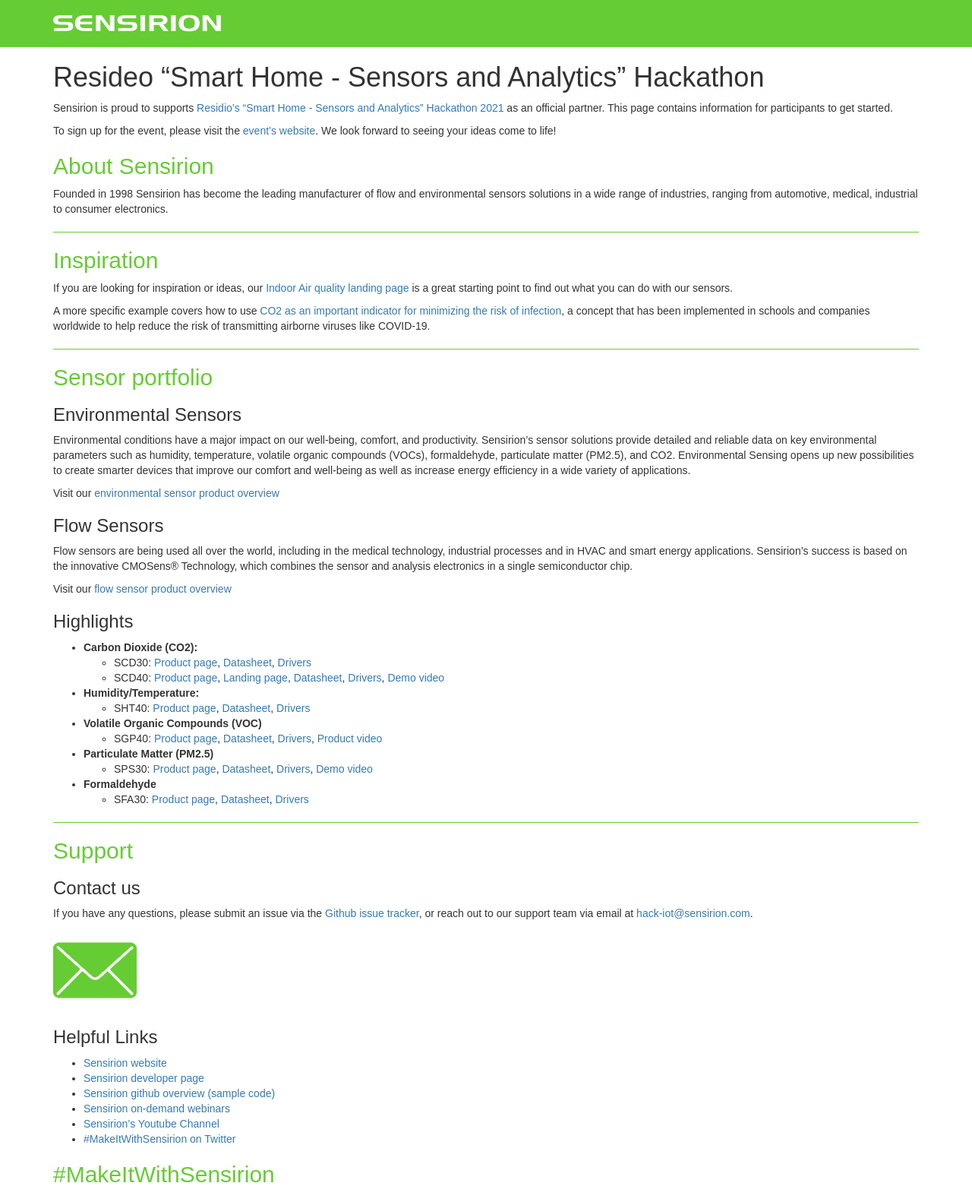
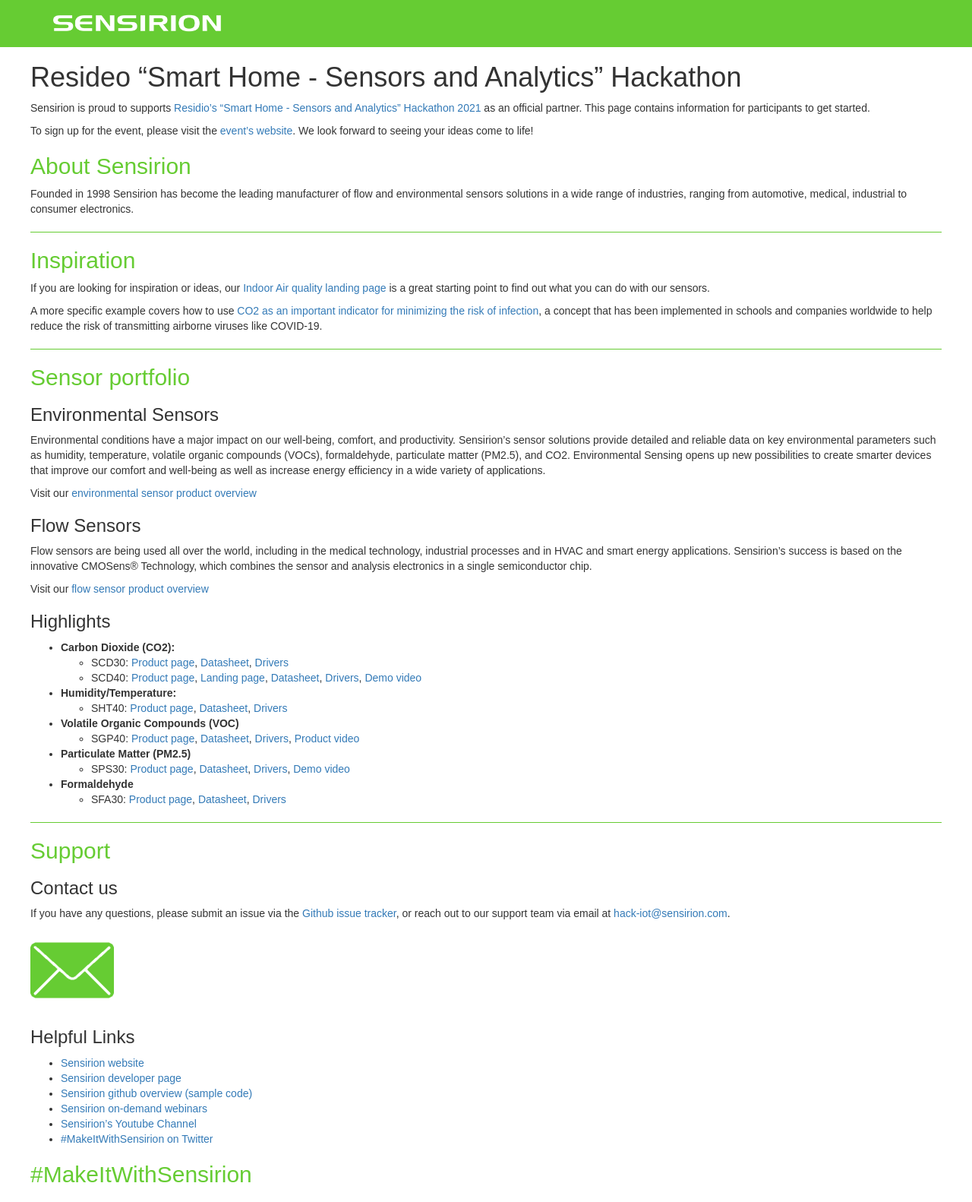
Before and after one commit to Sensirion/hack-iot, a Jekyll site: the page built from docs/index.md, in a window 1280 px wide. Shown: the whole page at 76% size. Built offline with Jekyll 4.4.1, drawn with Linux system fonts in a browser that asks for light colours.

Commit message:
reduce margins of content

```diff
--- a/docs/_layouts/default.html
+++ b/docs/_layouts/default.html
@@ -20,7 +20,6 @@
         <img src="{{site.baseurl}}/assets/images/sensirion-logo-white.png" height="42px"/><br/>
     </div>
 
-
     <div class="content">
       {{ content }}
     </div>
--- a/docs/assets/css/sensirion-hackiot.css
+++ b/docs/assets/css/sensirion-hackiot.css
@@ -6,8 +6,8 @@ body {
 
 .content {
     margin: 20px;
-    padding-left: 50px;
-    padding-right: 50px;
+    padding-left: 20px;
+    padding-right: 20px;
 }
 
 .header-bg {
```
